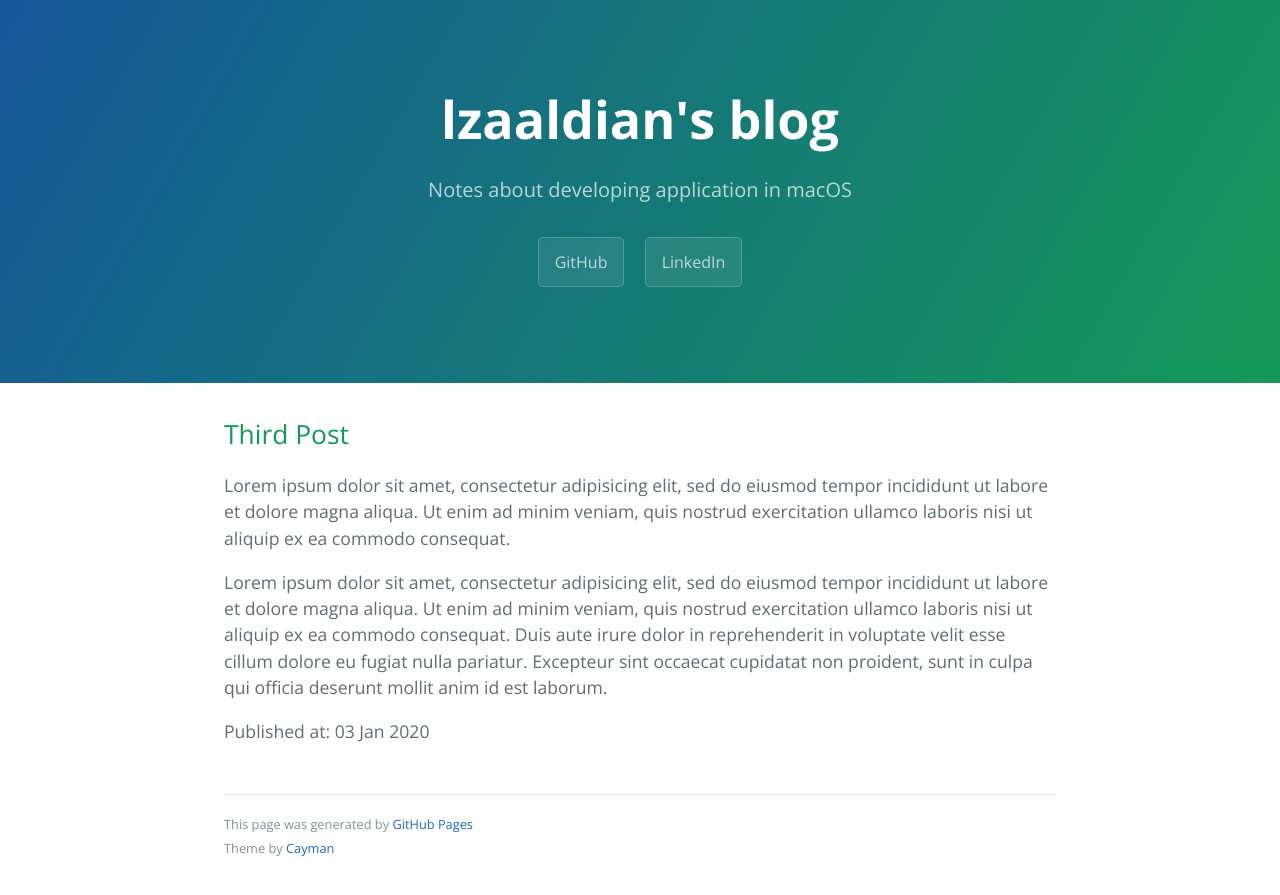
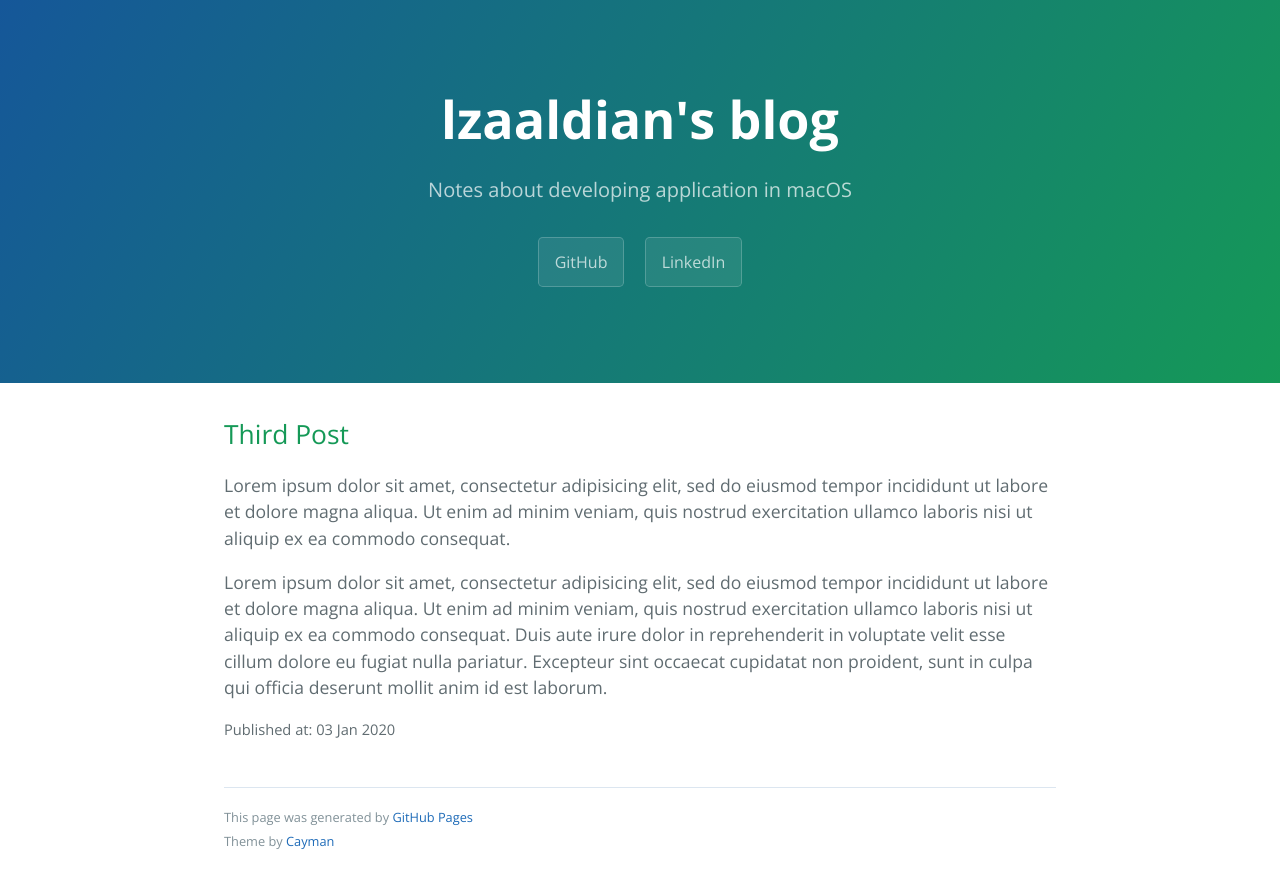
Before and after one commit to lzaaldian/lzaaldian.github.io, a Jekyll site: the page built from _posts/2020-01-03-third-post.md, in a window 1280 px wide. Shown: the top 895 px of the page. Built offline with Jekyll 4.4.1, drawn with Linux system fonts in a browser that asks for light colours.

Commit message:
chore(design): make text smaller on article publish time

```diff
--- a/_layouts/post.html
+++ b/_layouts/post.html
@@ -10,6 +10,6 @@
 	{{ content }}
 
 	<footer>
-		<p>Published at: <time datetime="{{ page.date | date_to_xmlschema }}">{{ page.date | date_to_string }}</time></p>
+		<p class="page--footer">Published at: <time datetime="{{ page.date | date_to_xmlschema }}">{{ page.date | date_to_string }}</time></p>
 	</footer>
 </article>
--- a/_sass/jekyll-theme-cayman.scss
+++ b/_sass/jekyll-theme-cayman.scss
@@ -399,3 +399,14 @@
     border-radius: 1.25rem;
   }
 }
+
+/**
+ * =============================================================================
+ *  Blog post article
+ * =============================================================================
+ */
+
+.page--footer {
+  font-size: smaller;
+  margin-top: 2rem;
+}
```
